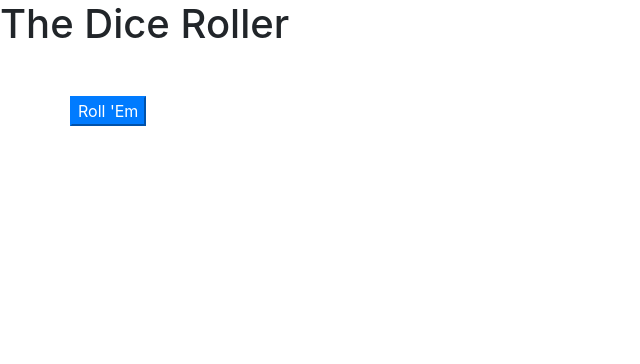
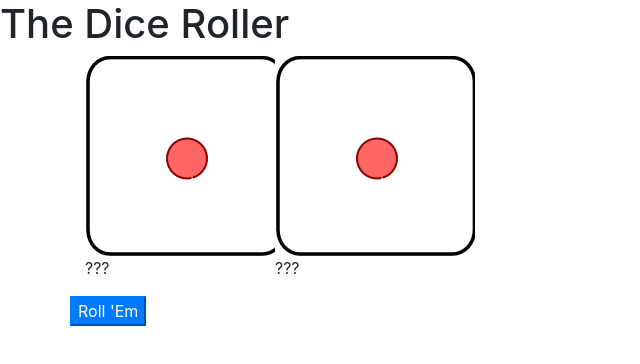
Before and after one commit to devolasvegas/COMP1073-FinalExam, a plain HTML site: page index.html in a window 1280 px wide. Shown: the whole page, without its empty margins (0-640 px from the left). Drawn offline with nearby package versions, Linux system fonts and the light colour scheme.

Commit message:
Add image files

```diff
--- a/index.html
+++ b/index.html
@@ -20,21 +20,24 @@
 <body>
 <h1>The Dice Roller</h1>
 
+<main>
     <div class="container">
         <div class="row">
-        <figure class="col-md-3">
-            <img src="" alt="" id="die1-pic">
-            <figcaption id="die1"></figcaption>
-        </figure>
-        <figure class="col-md-3">
-            <img src="" alt="" id="die2-pic">
-            <figcaption id="die2"></figcaption>
-        </figure>
+            <div class="col-md-2">
+                <img src="img/1.png" alt="Die 1" id="die1-pic">
+                <p id="die1">???</p>
+            </div>
+            <div class="col-md-2">
+                <img src="img/1.png" alt="Die 2" id="die2-pic">
+                <p id="die2">???</p>
+            </div>
         </div>
         <div class="row">
             <button type="button" class="btn-primary" id="roll-em">Roll 'Em</button>
         </div>
     </div>
+</main>
+
 
 <!-- jQuery (necessary for Bootstrap's JavaScript plugins) -->
 <script src="https://ajax.googleapis.com/ajax/libs/jquery/1.11.3/jquery.min.js"></script>
```
Also changed, not shown: app.js (line endings or trailing spaces), img/1.png (added), img/2.png (added), img/3.png (added), img/4.png (added), img/5.png (added), img/6.png (added). Lines whose indentation alone changed are shown as unchanged.
